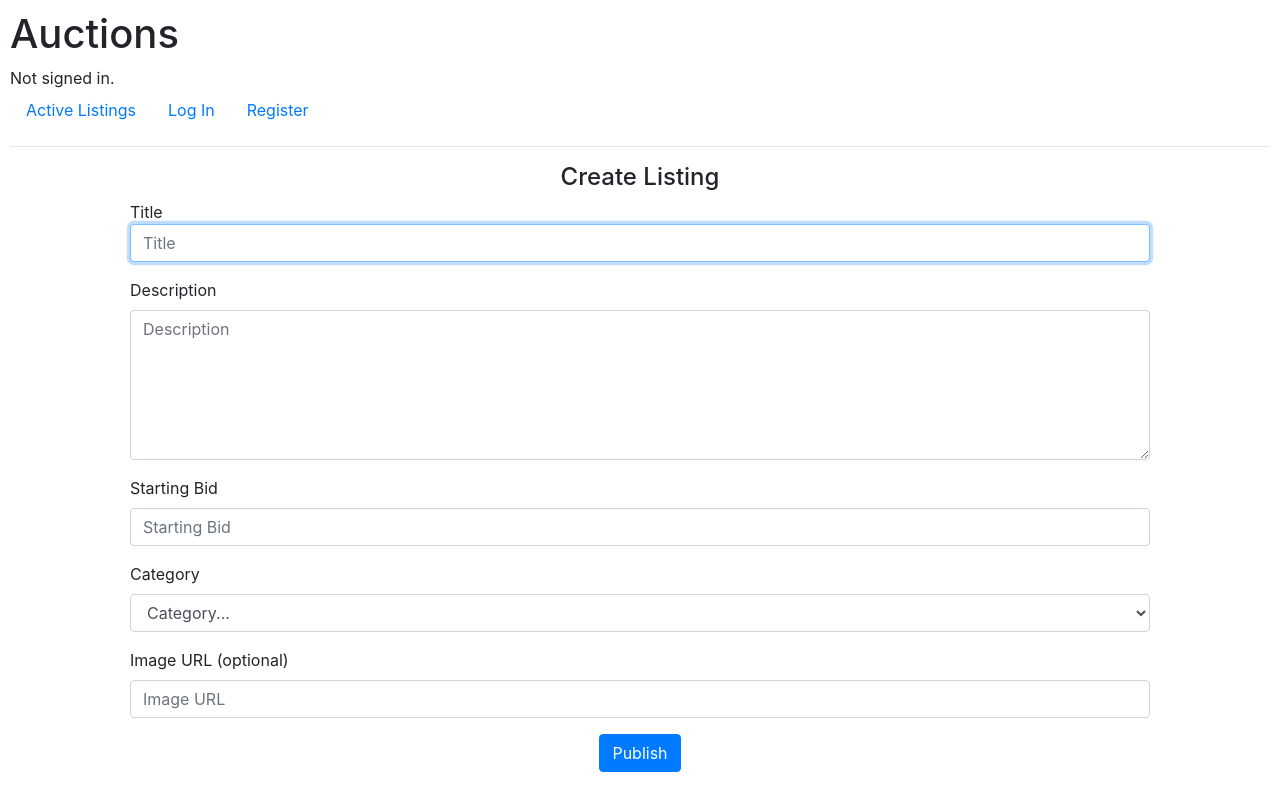
After one commit to izahai/CS50-Web-Project-2-Commerce, a Django app: page /create in a window 1280 px wide. The commit adds this page. Run offline with Django 3.2, Linux system fonts and the light colour scheme; some libraries are stand-ins or nearby versions.

Commit message:
UI for create listing

```diff
--- a/auctions/models.py
+++ b/auctions/models.py
@@ -1,6 +1,5 @@
 from django.contrib.auth.models import AbstractUser
 from django.db import models
-
 
 class User(AbstractUser):
     watchlist = models.ManyToManyField('Listing', related_name="watched_by", blank=True)
@@ -17,7 +16,6 @@ class Listing(models.Model):
     active = models.BooleanField(default=True)
     def __str__(self):
         return f"{self.title}"
-
 
 class Bid(models.Model):
     dealer = models.ForeignKey(User, on_delete=models.CASCADE, related_name="bids")
--- /dev/null
+++ b/auctions/templates/auctions/create.html
@@ -0,0 +1,39 @@
+{% extends "auctions/layout.html" %}
+
+{% block body %}
+    <h4 style="text-align:center;">Create Listing</h4>
+
+    <form action="{% url 'create' %}" method="POST">
+        {% csrf_token %}
+        <div class="col-lg-10 offset-lg-1">
+            <div class="form-group">
+                <labal for="titleInput">Title</labal>
+                <input id="titleInput" autofocus class="form-control" type="text" placeholder="Title">
+            </div>
+            <div class="textarea mb-3">
+                <label for="descriptionInput">Description</label>
+                <textarea id="descriptionInput" style="height: 150px" autofocus class="form-control" type="text" placeholder="Description"></textarea>
+            </div>
+            <div class="form-group">
+                <label for="Starting Bid">Starting Bid</label>
+                <input id="Starting Bid" autofocus class="form-control" type="number" placeholder="Starting Bid">
+            </div>
+            <div class="form-group">
+                <label for="categorySelect">Category</label>
+                <select class="form-control" id="categorySelect">
+                    <option selected disabled>Category...</option>
+                    <option value="1">Category 1</option>
+                    <option value="2">Category 2</option>
+                    <option value="3">Category 3</option>
+                </select>
+            </div>
+            <div class="form-group">
+                <label for="imageURL">Image URL (optional)</label>
+                <input id="imageURL" autofocus class="form-control" type="url" placeholder="Image URL ">
+            </div>
+            <div class="d-flex justify-content-center align-items-center">
+                <input class="btn btn-primary" type="submit" value="Publish">
+            </div>
+        </div>
+    </form>
+{% endblock %}
--- a/auctions/templates/auctions/layout.html
+++ b/auctions/templates/auctions/layout.html
@@ -22,6 +22,9 @@
             </li>
             {% if user.is_authenticated %}
                 <li class="nav-item">
+                    <a class="nav-link" href="{% url 'create' %}">Create Listing</a>
+                </li>
+                <li class="nav-item">
                     <a class="nav-link" href="{% url 'logout' %}">Log Out</a>
                 </li>
             {% else %}
--- a/auctions/urls.py
+++ b/auctions/urls.py
@@ -6,5 +6,6 @@ urlpatterns = [
     path("", views.index, name="index"),
     path("login", views.login_view, name="login"),
     path("logout", views.logout_view, name="logout"),
-    path("register", views.register, name="register")
+    path("register", views.register, name="register"),
+    path("create", views.create, name="create"),
 ]
--- a/auctions/views.py
+++ b/auctions/views.py
@@ -10,6 +10,8 @@ from .models import User
 def index(request):
     return render(request, "auctions/index.html")
 
+def create(request):
+    return render(request, "auctions/create.html")
 
 def login_view(request):
     if request.method == "POST":
@@ -30,11 +32,9 @@ def login_view(request):
     else:
         return render(request, "auctions/login.html")
 
-
 def logout_view(request):
     logout(request)
     return HttpResponseRedirect(reverse("index"))
-
 
 def register(request):
     if request.method == "POST":
```
Also changed, not shown: auctions/migrations/0002_category_listing_comment_bid_user_watchlist.py (added), auctions/static/auctions/styles.css (line endings or trailing spaces), db.sqlite3.
